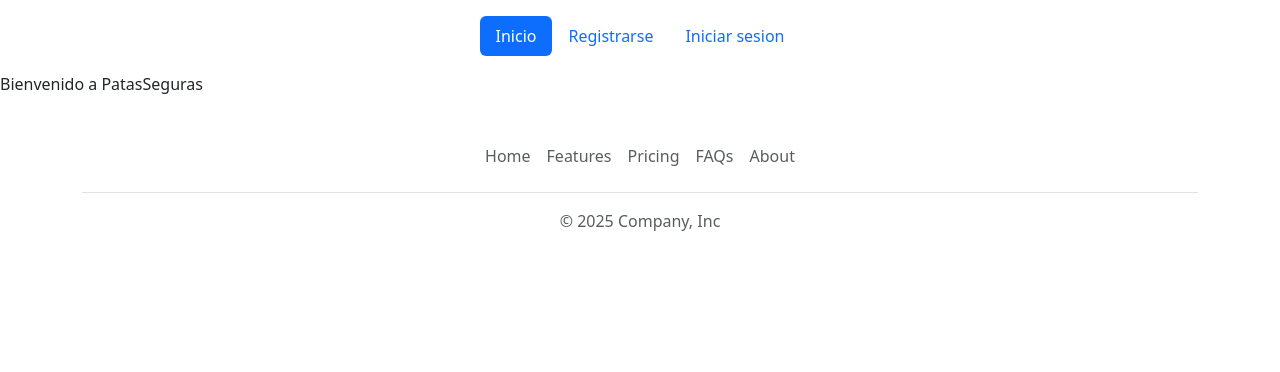
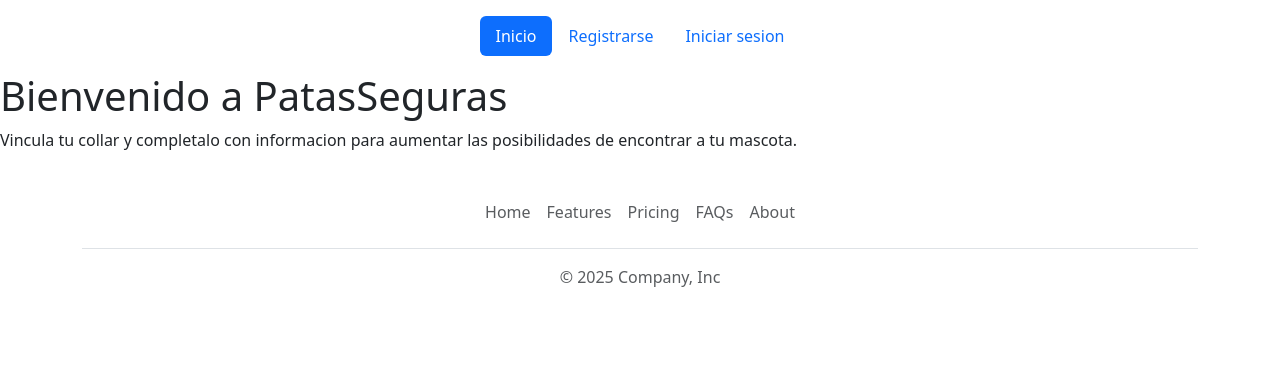
Before and after one commit to prieto-cristian/patas-seguras, a Django app: page / in a window 1280 px wide. Shown: the top 372 px of the page. Run offline with Django 5.2, Linux system fonts and the light colour scheme.

Commit message:
Separar el contenido de inicio en un archivo main.html

```diff
--- a/templates/index.html
+++ b/templates/index.html
@@ -8,7 +8,7 @@
 <body>
     {% include 'navbar.html' %}
     {% block contenido %}
-    Bienvenido a PatasSeguras
+    {% include 'main.html' %}
     {% endblock %}
     {% include 'footer.html' %}
 <script src="https://cdn.jsdelivr.net/npm/bootstrap@5.3.8/dist/js/bootstrap.bundle.min.js" integrity="sha384-FKyoEForCGlyvwx9Hj09JcYn3nv7wiPVlz7YYwJrWVcXK/BmnVDxM+D2scQbITxI" crossorigin="anonymous"></script>
--- /dev/null
+++ b/templates/main.html
@@ -0,0 +1,2 @@
+<h1>Bienvenido a PatasSeguras</h1>
+<p>Vincula tu collar y completalo con informacion para aumentar las posibilidades de encontrar a tu mascota.</p>
```
